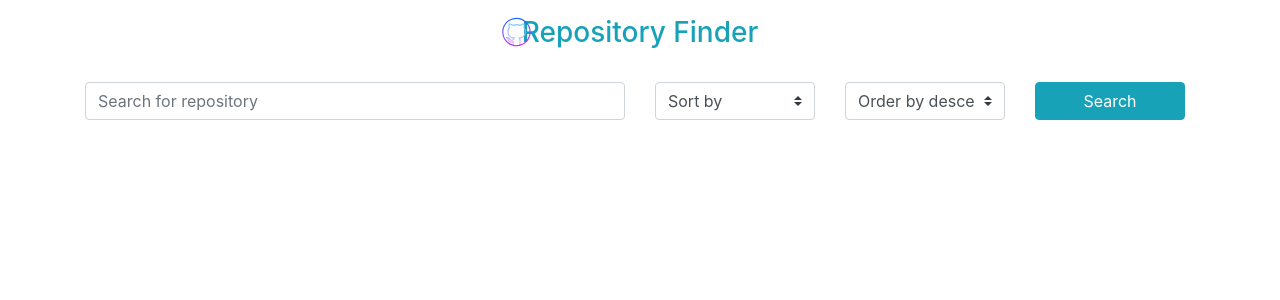
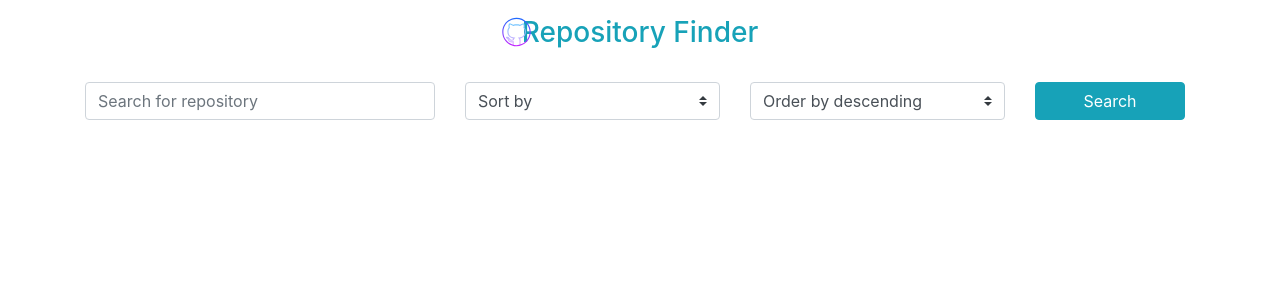
Before and after one commit to subedijames2017/react-challenge, a React (Create React App) app: page / in a window 1280 px wide. Shown: the top 300 px of the page. Built offline with nearby package versions, Linux system fonts and the light colour scheme.

Commit message:
Comment and typo

```diff
--- a/src/components/Details.js
+++ b/src/components/Details.js
@@ -7,7 +7,7 @@ import { FontAwesomeIcon } from "@fortawesome/react-fontawesome";
 import { Link, useHistory } from "react-router-dom";
 
 function Details({ userName, repository }) {
-  // Rendering user to search page if no reposetory information passed
+  // Rendering user to search page if no repository information passed
   const history = useHistory();
   if (!repository || !userName) {
     history.push("/");
@@ -32,6 +32,7 @@ function Details({ userName, repository }) {
         }));
       }
     } catch (error) {
+      // No error display for now
       console.log("fetchUserInformation -> error", error);
     }
   }
--- a/src/components/SearchPage.js
+++ b/src/components/SearchPage.js
@@ -10,8 +10,8 @@ import Config from "../constants/config";
 function SearchPage() {
   // Initialize states
   const [searchString, setSearchString] = useState("");
-  // Compining releted information to avoid multiple rendering
-  const [searchReposetories, setSearchReposetories] = useState({
+  // Combining releted information to avoid multiple rendering
+  const [searchRepositories, setSearchRepositories] = useState({
     loading: false,
     repositories: [],
     count: 0,
@@ -20,67 +20,80 @@ function SearchPage() {
   });
   const [sort, setSort] = useState("");
   const [order, setOrder] = useState("desc");
-  // Destructring releted ingormation from searchReposetories
-  const { loading, repositories, count, page, error } = searchReposetories;
+  // Destructring releted ingormation from searchRepositories
+  const { loading, repositories, count, page, error } = searchRepositories;
 
-  const handelSearchRepostories = (event) => {
+  const handleSearchRepositories = async (event) => {
     event.preventDefault();
-    setSearchReposetories((searchReposetories) => ({
-      ...searchReposetories,
+    setSearchRepositories((searchRepositories) => ({
+      ...searchRepositories,
       loading: true,
     }));
     // Check if DOM is loading
     if (!loading) {
-      getRepositories(searchString, sort, order, 1)
-        .then((response) => {
-          if (response.data.items.length) {
-            setSearchReposetories((searchReposetories) => ({
-              ...searchReposetories,
-              loading: false,
-              repositories: response.data.items,
-              count: response.data.total_count,
-            }));
-          }
-        })
-        .catch((err) => {
-          setSearchReposetories((searchReposetories) => ({
-            ...searchReposetories,
+      try {
+        let repositoryResponse = await getRepositories(
+          searchString,
+          sort,
+          order,
+          1
+        );
+        if (repositoryResponse.data.items) {
+          setSearchRepositories((searchRepositories) => ({
+            ...searchRepositories,
             loading: false,
-            error: "Error while getting reposetories",
+            repositories: repositoryResponse.data.items,
+            count: repositoryResponse.data.total_count,
           }));
-        });
+        }
+      } catch (error) {
+        setSearchRepositories((searchRepoitories) => ({
+          ...searchRepositories,
+          loading: false,
+          error: "Error while getting repositories",
+        }));
+      }
     }
   };
 
-  const handleLoadMore = (event) => {
+  const handleLoadMore = async (event) => {
     event.preventDefault();
-    setSearchReposetories((searchReposetories) => ({
-      ...searchReposetories,
+    setSearchRepositories((searchRepositories) => ({
+      ...searchRepositories,
       loading: true,
     }));
     // Check if DOM is loading
     if (!loading) {
-      getRepositories(searchString, sort, order, page + 1)
-        .then((response) => {
-          // Append incoming reposetories with existing reposetories on load more
-          let newRepositories = [...repositories, ...response.data.items];
-          if (response.data.items.length) {
-            setSearchReposetories((searchReposetories) => ({
-              ...searchReposetories,
+      try {
+        let repositoryResponse = await getRepositories(
+          searchString,
+          sort,
+          order,
+          page + 1
+        );
+        if (repositoryResponse.data.items) {
+          // Append incoming repositories with existing repositories on load more
+          let newRepositories = [
+            ...repositories,
+            ...repositoryResponse.data.items,
+          ];
+          if (repositoryResponse.data.items.length) {
+            setSearchRepositories((searchRepositories) => ({
+              ...searchRepositories,
               loading: false,
               repositories: newRepositories,
-              count: response.data.total_count,
+              count: repositoryResponse.data.total_count,
               page: page + 1,
             }));
           }
-        })
-        .catch((err) => {
-          setSearchReposetories((searchReposetories) => ({
-            ...searchReposetories,
-            loading: false,
-            error: "Error while getting reposetories",
-          }));
-        });
+        }
+      } catch (error) {
+        setSearchRepositories((searchRepositories) => ({
+          ...searchRepositories,
+          loading: false,
+          error: "Error while getting repositories",
+        }));
+      }
     }
   };
 
@@ -121,9 +134,9 @@ function SearchPage() {
       <GithubLogo className="banner-logo" />
       <h3 className="text-center text-info mt-3">Repository Finder</h3>
       <div className="loader">{loadingElement}</div>
-      <Form onSubmit={handelSearchRepostories}>
+      <Form onSubmit={handleSearchRepositories}>
         <Row>
-          <Col xs={6}>
+          <Col xs={6} sm={4}>
             <Form.Group controlId="searchRepositry">
               <Form.Control
                 type="text"
@@ -135,7 +148,7 @@ function SearchPage() {
               />
             </Form.Group>
           </Col>
-          <Col xs={2}>
+          <Col xs={2} sm={3}>
             <Form.Group controlId="exampleForm.SelectCustom">
               <Form.Control
                 as="select"
@@ -151,7 +164,7 @@ function SearchPage() {
               </Form.Control>
             </Form.Group>
           </Col>
-          <Col xs={2}>
+          <Col xs={2} sm={3}>
             <Form.Group controlId="exampleForm.SelectCustom">
               <Form.Control
                 as="select"
@@ -166,7 +179,7 @@ function SearchPage() {
               </Form.Control>
             </Form.Group>
           </Col>
-          <Col xs={2}>
+          <Col xs={2} sm={2}>
             <Button className="search mt-4" type="submit" variant="info">
               Search
             </Button>
@@ -175,13 +188,13 @@ function SearchPage() {
         {error && <p className="text-center text-danger mt-3">{error}</p>}
         {count > 0 && (
           <p className="text-center text-info mt-3">
-            {count} reposetories found
+            {count} repositories found
           </p>
         )}
       </Form>
 
-      {searchReposetories.repositories &&
-        searchReposetories.repositories.map((repository, index) => (
+      {searchRepositories.repositories &&
+        searchRepositories.repositories.map((repository, index) => (
           <Repositories repository={repository} index={index} />
         ))}
       <div className="load-more">{loadMoreButton}</div>
```
Also changed, not shown: 2 other files (tests, documents, lock files or other folders).
